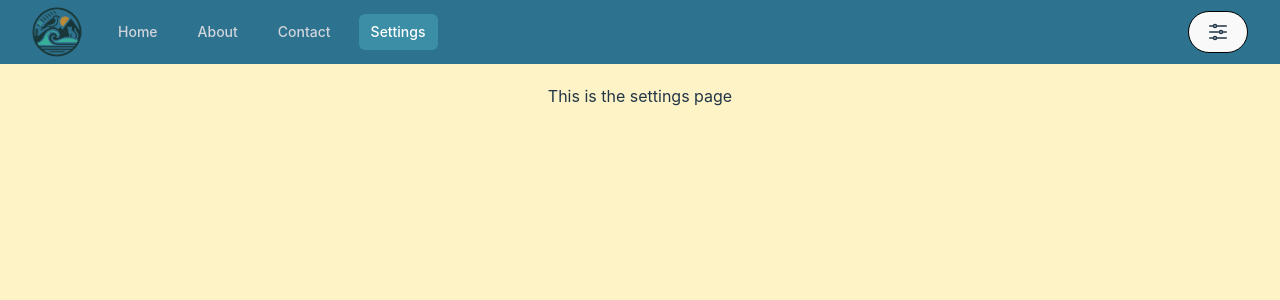
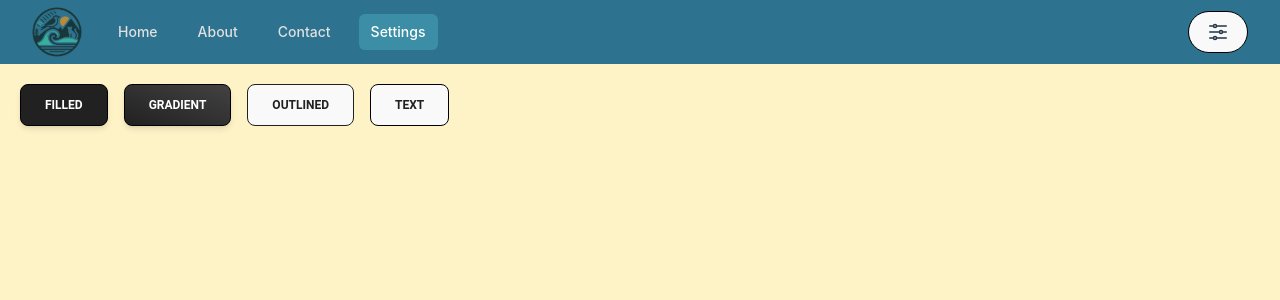
Before and after one commit to henrikgb/kitespots-react-ui-vite, a React (Vite) app: page /settings in a window 1280 px wide. Shown: the top 300 px of the page. Built offline with nearby package versions, Linux system fonts and the light colour scheme.

Commit message:
feat: Install and test Material Tailwind

```diff
--- a/package.json
+++ b/package.json
@@ -12,6 +12,7 @@
   "dependencies": {
     "@headlessui/react": "^1.7.18",
     "@heroicons/react": "^2.1.1",
+    "@material-tailwind/react": "^2.1.9",
     "@types/prettier": "^3.0.0",
     "@types/react-router-dom": "^5.3.3",
     "eslint-config-prettier": "^9.1.0",
--- a/src/components/pages/settingsPage/SettingsPage.tsx
+++ b/src/components/pages/settingsPage/SettingsPage.tsx
@@ -1,3 +1,19 @@
+import { Button } from "@material-tailwind/react";
 export const SettingsPage = () => {
-  return <div>This is the settings page</div>;
+  return (
+    <div className="flex w-max gap-4">
+      <Button variant="filled" placeholder="">
+        filled
+      </Button>
+      <Button variant="gradient" placeholder="">
+        gradient
+      </Button>
+      <Button variant="outlined" placeholder="">
+        outlined
+      </Button>
+      <Button variant="text" placeholder="">
+        text
+      </Button>
+    </div>
+  );
 };
--- a/tailwind.config.js
+++ b/tailwind.config.js
@@ -1,12 +1,13 @@
-/** @type {import('tailwindcss').Config} */
-export default {
+/** @type {(tailwindConfig: object) => object} */
+
+const withMT = require("@material-tailwind/react/utils/withMT");
+
+module.exports = withMT({
   content: [
+    "./index.html",
     "./app/**/*.{js,ts,jsx,tsx,mdx}",
     "./pages/**/*.{js,ts,jsx,tsx,mdx}",
     "./components/**/*.{js,ts,jsx,tsx,mdx}",
-    "./src/**/*.{js,ts,jsx,tsx}",
-
-    // Or if using `src` directory:
     "./src/**/*.{js,ts,jsx,tsx,mdx}",
   ],
   theme: {
@@ -20,4 +21,4 @@ export default {
     },
   },
   plugins: [],
-};
+});
```
Also changed, not shown: .eslintrc.cjs, 1 other file (tests, documents, lock files or other folders).
